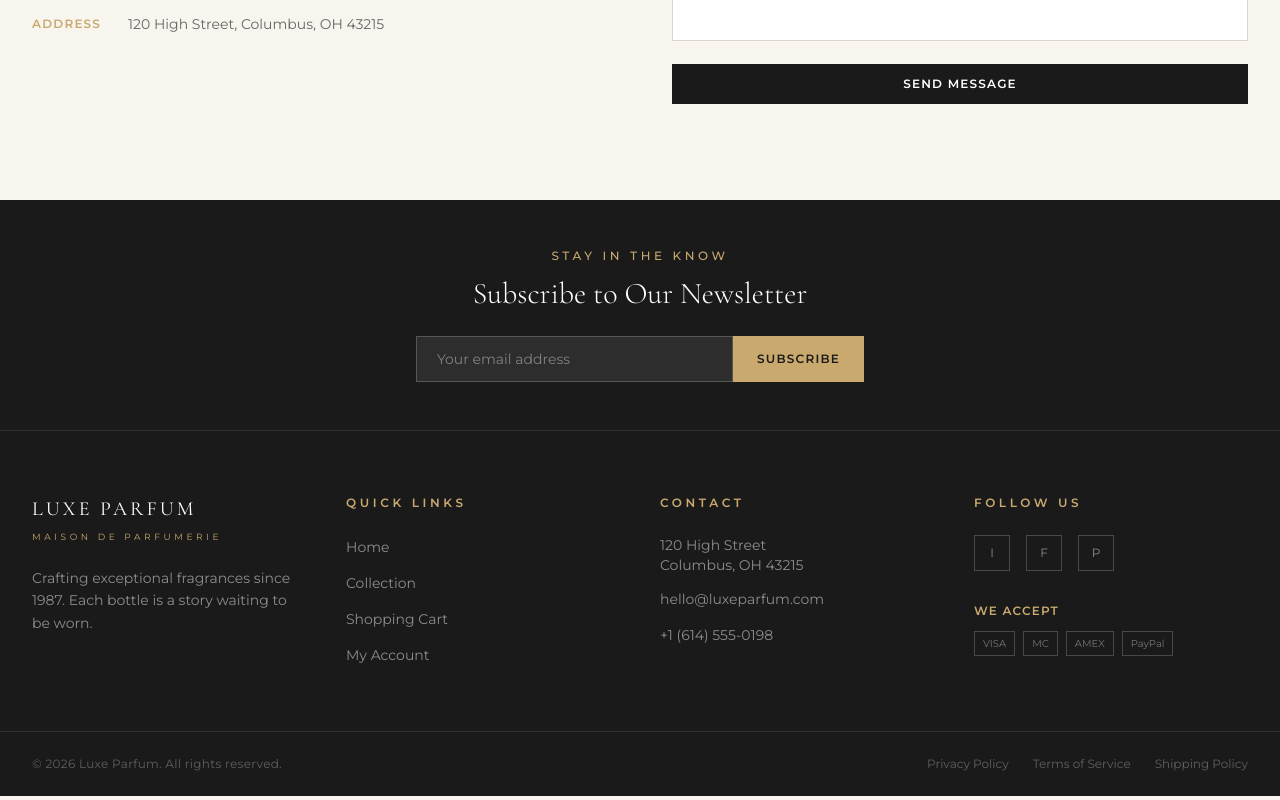
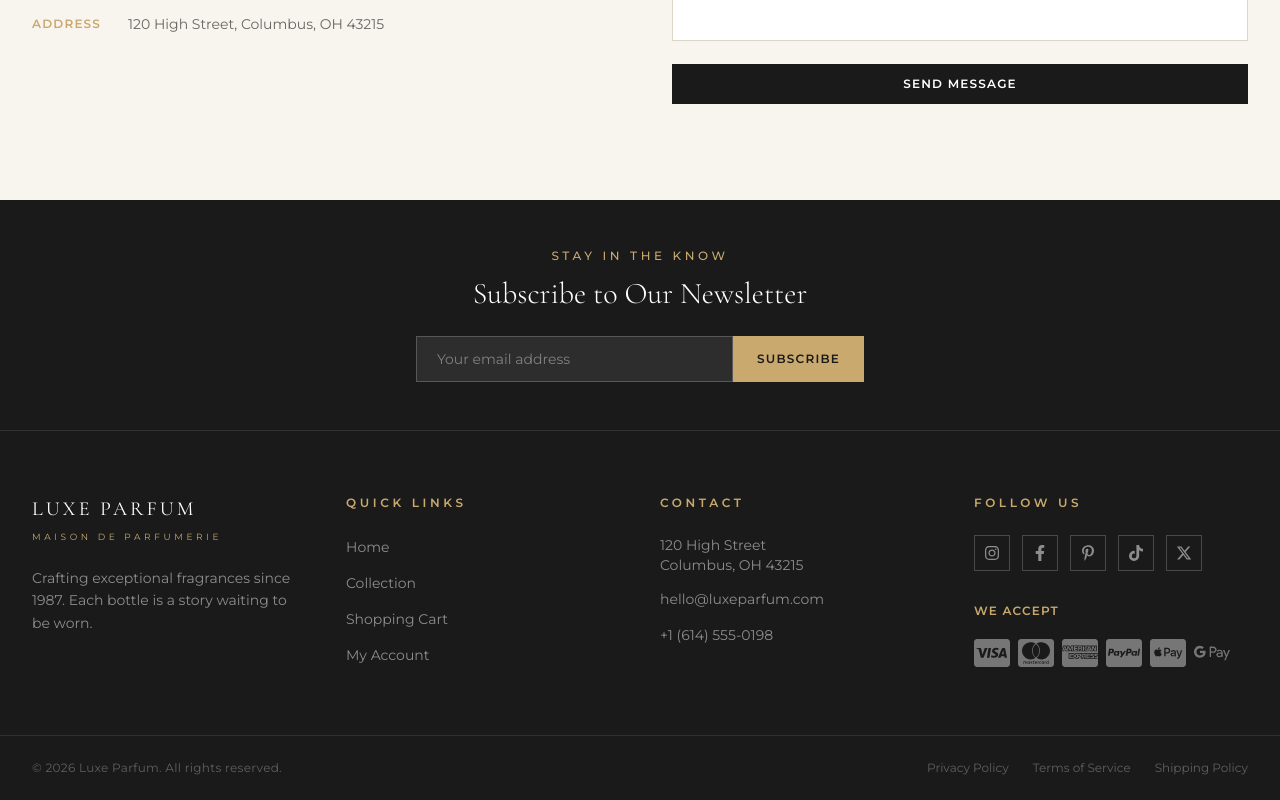
Before and after one commit to Kirlinger/Luxe-parfum-store, a React (Vite) app: page / in a window 1280 px wide. Shown: the part 5122-5922 px from the top of the page. Built offline with nearby package versions, Linux system fonts and the light colour scheme.

Commit message:
feat: replace footer letter placeholders with real social media and payment icons
Agent-Logs-Url: https://github.com/Kirlinger/Luxe-parfum-store/sessions/689635c5-8a46-4fd8-abeb-a7e2d14391e9

Co-authored-by: Kirlinger <139889944+Kirlinger@users.noreply.github.com>

```diff
--- a/package.json
+++ b/package.json
@@ -6,6 +6,7 @@
   "dependencies": {
     "react": "^18.2.0",
     "react-dom": "^18.2.0",
+    "react-icons": "^5.6.0",
     "react-router-dom": "^6.11.0"
   },
   "devDependencies": {
--- a/src/components/Footer.jsx
+++ b/src/components/Footer.jsx
@@ -1,4 +1,23 @@
 import { Link } from 'react-router-dom';
+import { FaInstagram, FaFacebookF, FaPinterestP, FaCcVisa, FaCcMastercard, FaCcAmex, FaCcPaypal, FaCcApplePay } from 'react-icons/fa';
+import { FaTiktok, FaXTwitter, FaGooglePay } from 'react-icons/fa6';
+
+const socialLinks = [
+  { icon: FaInstagram, label: 'Instagram', href: 'https://instagram.com' },
+  { icon: FaFacebookF, label: 'Facebook', href: 'https://facebook.com' },
+  { icon: FaPinterestP, label: 'Pinterest', href: 'https://pinterest.com' },
+  { icon: FaTiktok, label: 'TikTok', href: 'https://tiktok.com' },
+  { icon: FaXTwitter, label: 'X (Twitter)', href: 'https://x.com' },
+];
+
+const paymentIcons = [
+  { icon: FaCcVisa, label: 'Visa' },
+  { icon: FaCcMastercard, label: 'Mastercard' },
+  { icon: FaCcAmex, label: 'American Express' },
+  { icon: FaCcPaypal, label: 'PayPal' },
+  { icon: FaCcApplePay, label: 'Apple Pay' },
+  { icon: FaGooglePay, label: 'Google Pay' },
+];
 
 const Footer = () => (
   <footer className="bg-charcoal text-white">
@@ -86,27 +105,35 @@ const Footer = () => (
             </ul>
           </div>
 
-          {/* Social */}
+          {/* Social & Payment */}
           <div>
             <h4 className="font-sans text-xs tracking-[0.3em] uppercase text-gold mb-6 font-semibold">Follow Us</h4>
-            <div className="flex space-x-4">
-              {['Instagram', 'Facebook', 'Pinterest'].map((social) => (
+            <div className="flex flex-wrap gap-3">
+              {socialLinks.map(({ icon: Icon, label, href }) => (
                 <a
-                  key={social}
-                  href="#"
-                  className="w-9 h-9 border border-white/20 flex items-center justify-center text-white/50 hover:border-gold hover:text-gold transition-all duration-200"
-                  aria-label={social}
+                  key={label}
+                  href={href}
+                  target="_blank"
+                  rel="noopener noreferrer"
+                  aria-label={label}
+                  className="w-9 h-9 border border-white/20 flex items-center justify-center text-white/50 hover:border-gold hover:text-gold hover:shadow-[0_0_8px_rgba(184,148,84,0.4)] transition-all duration-300"
                 >
-                  <span className="font-sans text-xs">{social[0]}</span>
+                  <Icon size={16} />
                 </a>
               ))}
             </div>
+
             <div className="mt-8">
-              <p className="font-sans text-xs tracking-widest uppercase text-gold mb-3 font-semibold">We Accept</p>
-              <div className="flex space-x-2">
-                {['VISA', 'MC', 'AMEX', 'PayPal'].map((card) => (
-                  <span key={card} className="border border-white/20 text-white/40 font-sans text-[10px] px-2 py-1">
-                    {card}
+              <p className="font-sans text-xs tracking-widest uppercase text-gold mb-4 font-semibold">We Accept</p>
+              <div className="flex flex-wrap gap-2">
+                {paymentIcons.map(({ icon: Icon, label }) => (
+                  <span
+                    key={label}
+                    aria-label={label}
+                    title={label}
+                    className="text-white/40 hover:text-white/70 transition-colors duration-200"
+                  >
+                    <Icon size={36} />
                   </span>
                 ))}
               </div>
```
Also changed, not shown: 1 other file (tests, documents, lock files or other folders).
